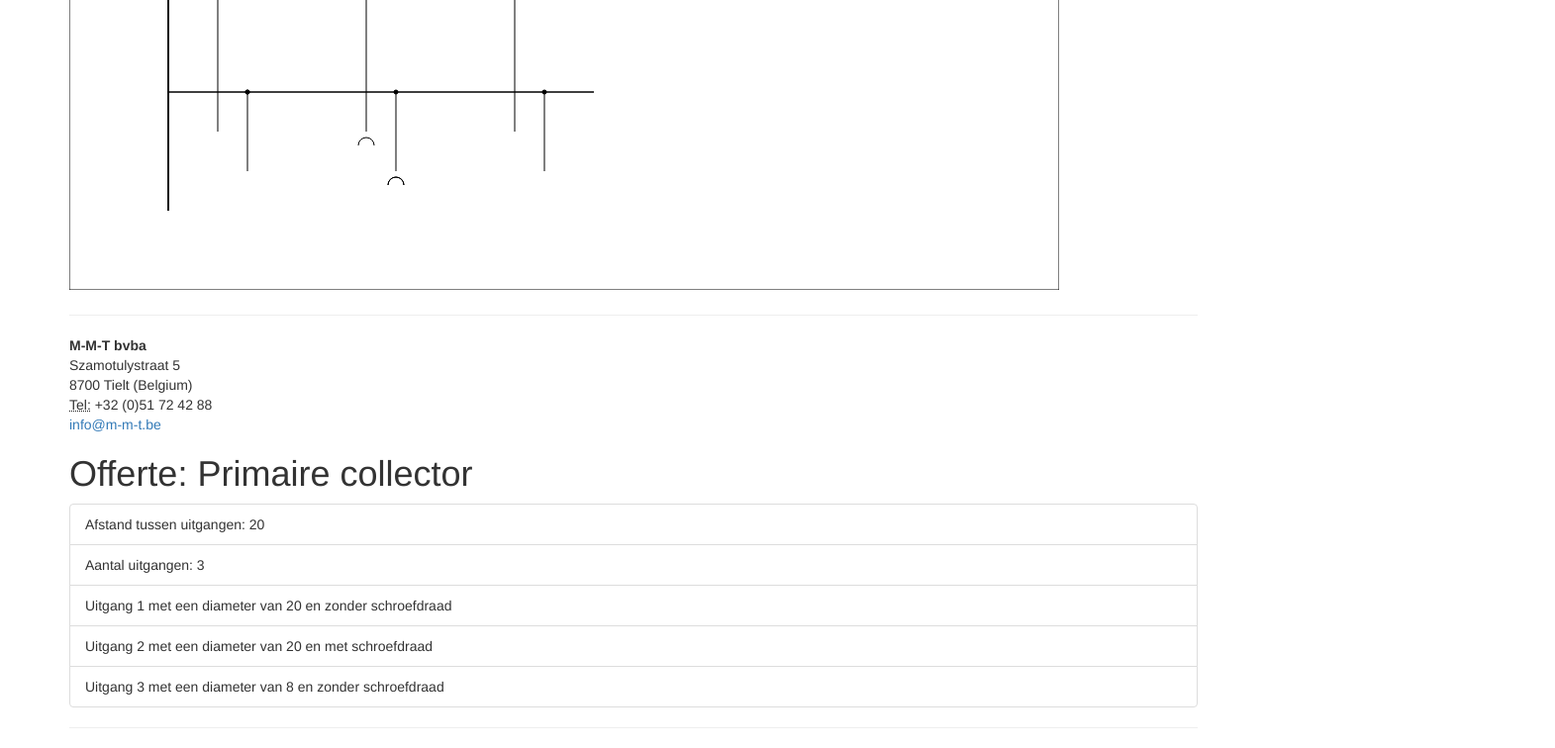
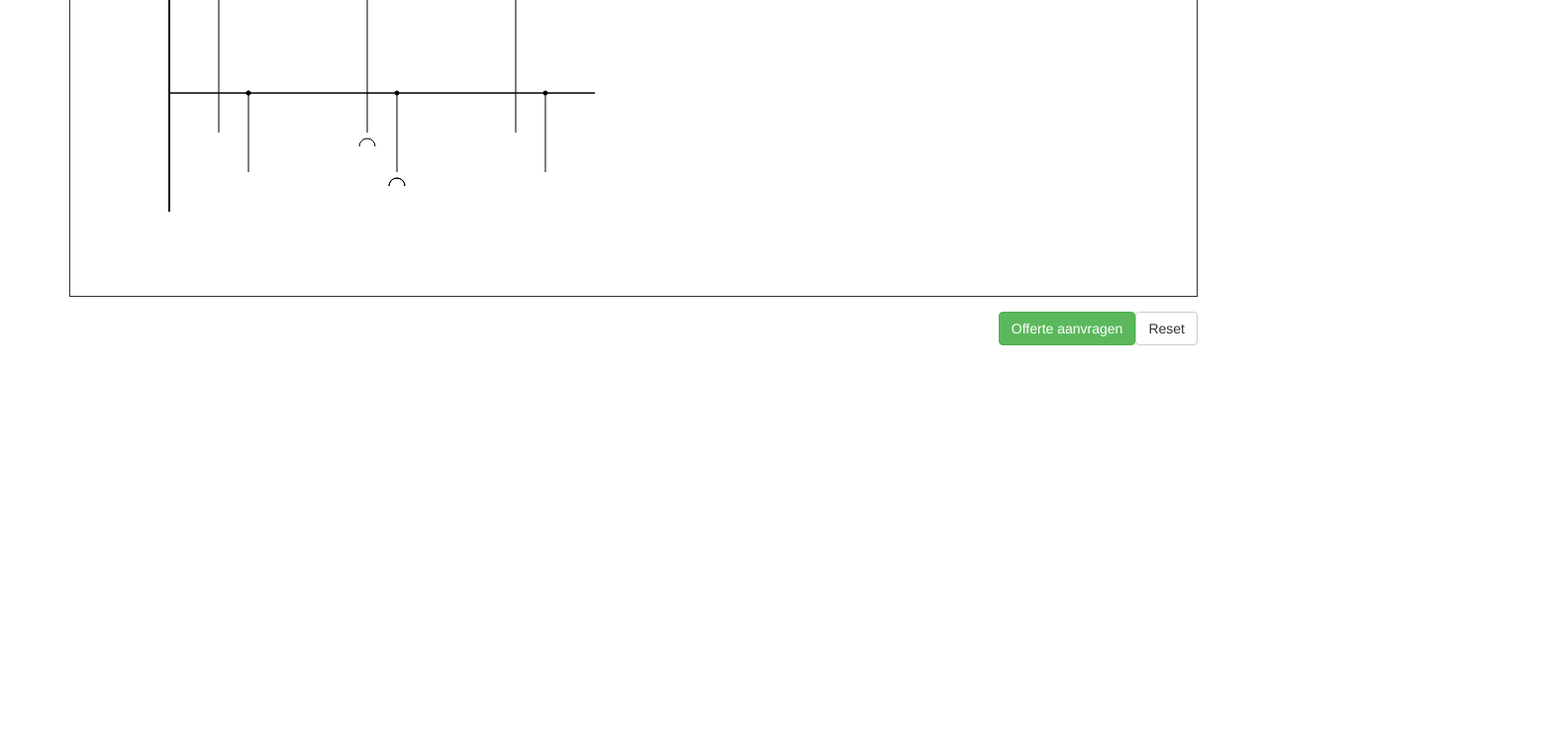
Before and after one commit to fredericwatteyne/mmt-offerte-app, an Angular app: page / in a window 1280 px wide. Shown: the part 661-1417 px from the top of the page at 99% size, 1571 px wide, since content can reach past the window. After the commit the page ends 1016 px from the top, so only its background shows below. Built offline with nearby package versions, Linux system fonts and the light colour scheme.

Commit message:
Add request and reset buttons

```diff
--- a/src/app/components/primaire-collector/primaire-collector.component.html
+++ b/src/app/components/primaire-collector/primaire-collector.component.html
@@ -1,4 +1,4 @@
-<div>
+<div *ngIf=isEdit>
     <h1>
         Offerte: Primaire collector
     </h1>
@@ -43,11 +43,8 @@
 
     </form>
 </div>
-<h4>Technische tekening</h4>
-<canvas #myCanvas width="1000 " height="400 ">
-</canvas>
-<hr>
 
+<div *ngIf=!isEdit class="form-group">
     <address>
   <strong>M-M-T bvba</strong><br>
   Szamotulystraat 5<br>
@@ -63,4 +60,21 @@
         <li class="list-group-item ">Aantal uitgangen: {{uitgangen.length}}</li>
         <li *ngFor="let u of uitgangen; let i=index " class="list-group-item ">Uitgang {{i + 1}} met een diameter van {{u.diameter}} en {{u.heeftScroefdraad ? 'met' : 'zonder'}} schroefdraad</li>
     </ul>
-<hr>
+</div>
+
+<h4>Technische tekening</h4>
+<div class="form-group" style="border-style: solid; border-width: 1px;">
+    <canvas #myCanvas width="1500" height="400 ">
+    </canvas>
+</div>
+
+
+<div class="float-sm-right " *ngIf=isEdit>
+    <button type="button " class="btn btn-default pull-right " (click)="resetOfferte() ">
+            Reset
+    </button>
+    <button type="button " class="btn btn-success pull-right " (click)="requestOfferte() ">
+            Offerte aanvragen
+    </button>
+    <br><br>
+</div>
--- a/src/app/components/primaire-collector/primaire-collector.component.ts
+++ b/src/app/components/primaire-collector/primaire-collector.component.ts
@@ -6,19 +6,18 @@ import { Component, OnInit, AfterViewInit, ViewChild, ElementRef } from '@angula
   styleUrls: ['./primaire-collector.component.css']
 })
 export class PrimaireCollectorComponent implements OnInit, AfterViewInit {
+
   afstandTussenUitgangen:number;
   uitgangen: PrimaireCollectorUitgang[];
+  offerteId:string;
+  isEdit:boolean = true;
 
   @ViewChild('myCanvas') canvasRef: ElementRef;
 
   constructor() { }
 
   ngOnInit() {
-    this.afstandTussenUitgangen = 20;
-
-    this.uitgangen = [new PrimaireCollectorUitgang(20, false)
-                        , new PrimaireCollectorUitgang(20, true)
-                        , new PrimaireCollectorUitgang(8, false) ];
+    this.resetOfferte();
   }
 
   ngAfterViewInit() {
@@ -26,9 +25,18 @@ export class PrimaireCollectorComponent implements OnInit, AfterViewInit {
   }
 
 
-  isNieuwOfferte():Boolean {
-    return true;
+  requestOfferte() {
+    this.offerteId = Guid.newGuid();
+    this.isEdit = false;
   }
+
+  resetOfferte() {
+    this.afstandTussenUitgangen = 20;
+    this.uitgangen = [new PrimaireCollectorUitgang(20, false)
+                        , new PrimaireCollectorUitgang(20, true)
+                        , new PrimaireCollectorUitgang(8, false) ];
+  }
+
   drawPrimaireCollector() {
     let ctx: CanvasRenderingContext2D =
       this.canvasRef.nativeElement.getContext('2d');
@@ -36,14 +44,6 @@ export class PrimaireCollectorComponent implements OnInit, AfterViewInit {
     //console.log(document.querySelectorAll("#myCanvas")[0].clientWidth);
 
     ctx.clearRect(0, 0, 1000, 400);
-
-    ctx.beginPath();
-    ctx.moveTo(0, 0);
-    ctx.lineTo(1000, 0);
-    ctx.lineTo(1000, 400);
-    ctx.lineTo(0, 400);
-    ctx.lineTo(0, 0);
-    ctx.stroke();
 
     ctx.beginPath();
     ctx.moveTo(100, 60);
@@ -120,4 +120,14 @@ class PrimaireCollectorUitgang {
 //sortering van de uitgangen, moet ik me daar zorgen in maken?
 //benaming van de componenten in het nederlands?
 //volledige component in 1 object => is dat ok?
-//
+//waar stop ik mijn class Guid?
+
+
+class Guid {
+    static newGuid() {
+        return 'xxxxxxxx-xxxx-4xxx-yxxx-xxxxxxxxxxxx'.replace(/[xy]/g, function(c) {
+            var r = Math.random()*16|0, v = c == 'x' ? r : (r&0x3|0x8);
+            return v.toString(16);
+        });
+    }
+}
```
Also changed, not shown: 3 other files (tests, documents, lock files or other folders). Lines whose indentation alone changed are shown as unchanged.
